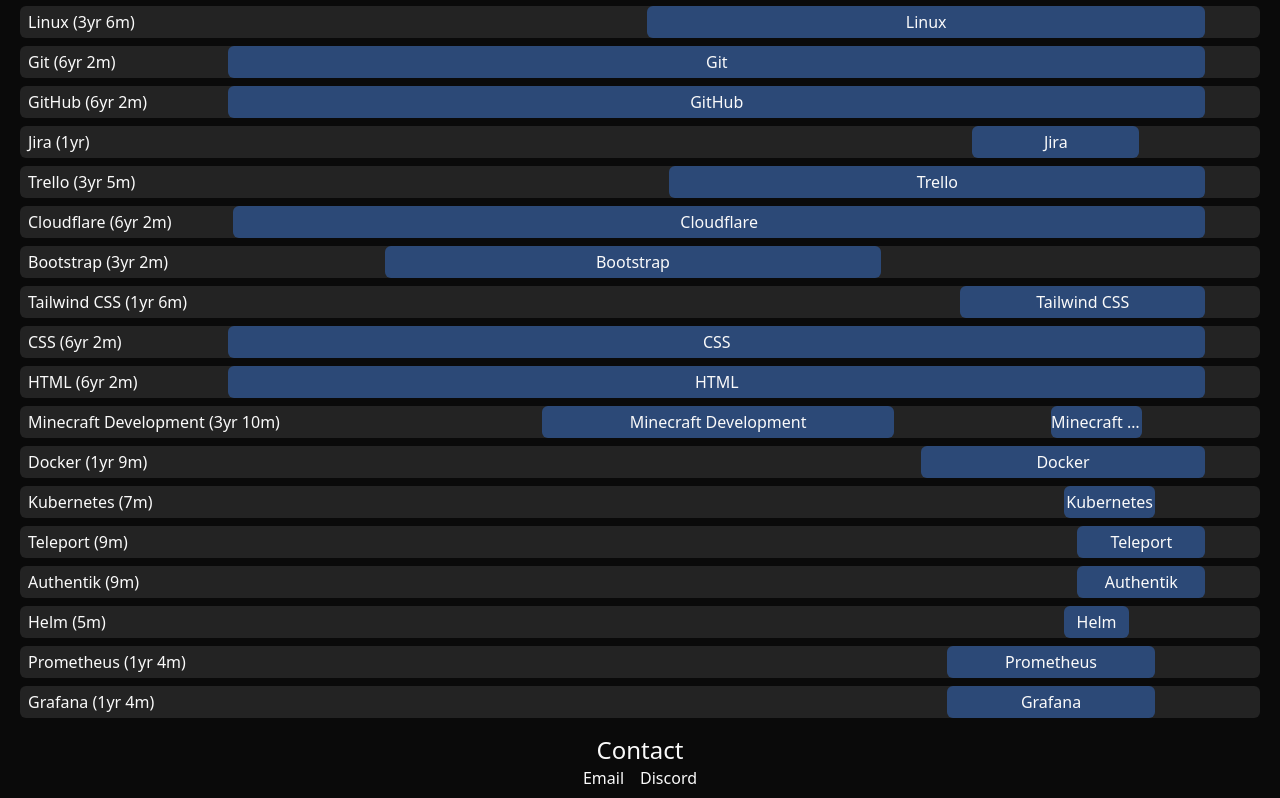
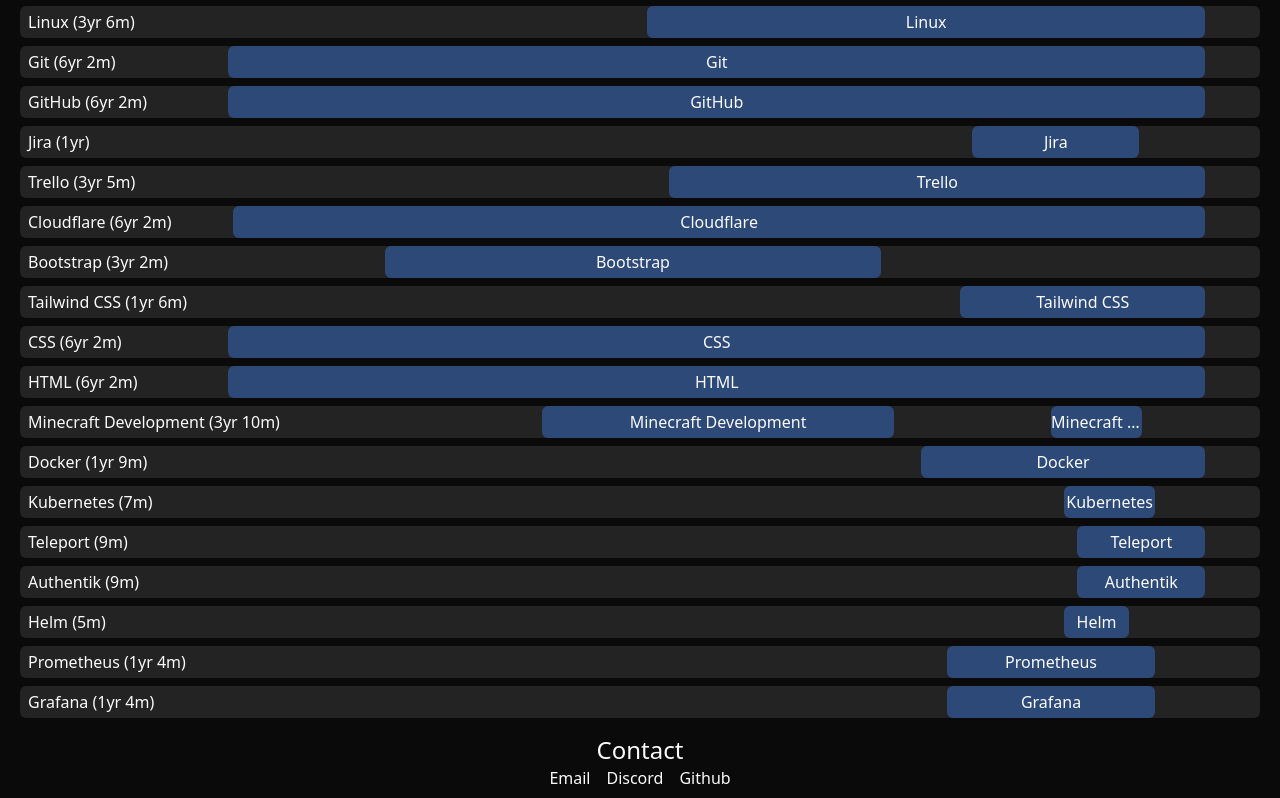
Before and after one commit to Svetch/svetch, a Next.js app: page / in a window 1280 px wide. Shown: the part 1838-2636 px from the top of the page. Built offline with nearby package versions, Linux system fonts and the light colour scheme.

Commit message:
fix: add github url to footer

```diff
--- a/app/page.tsx
+++ b/app/page.tsx
@@ -33,6 +33,7 @@
             Email
           </a>
           <a href="https://discord.com/users/788813950115381249">Discord</a>
+          <a href="https://github.com/svetch">Github</a>
         </div>
       </section>
     </>
```
